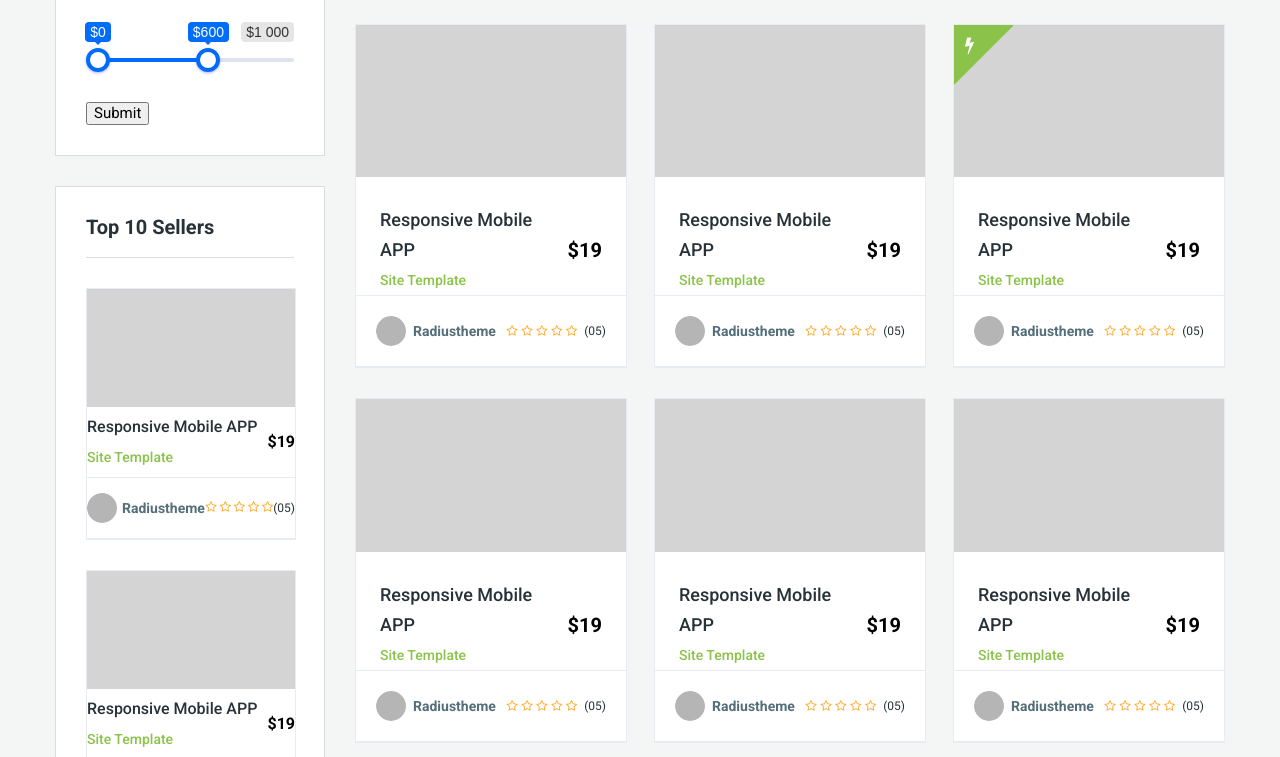
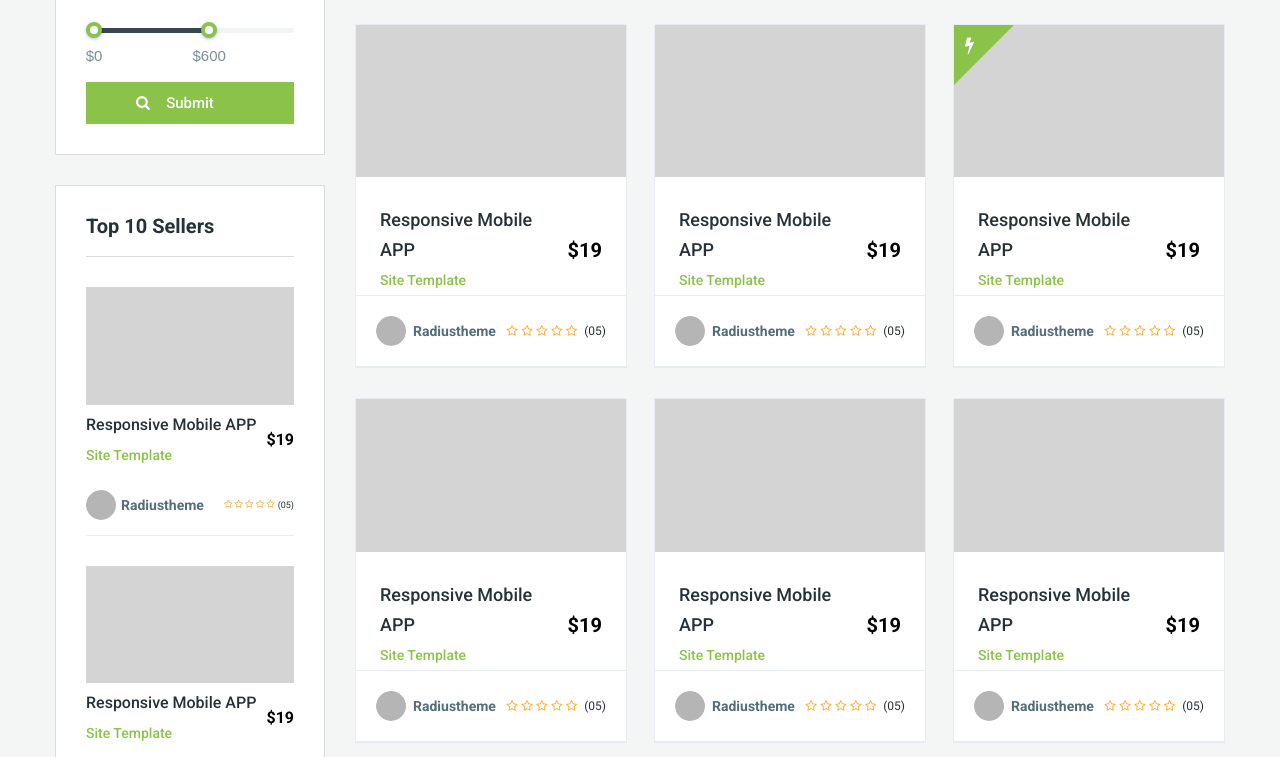
Before and after one commit to esa-kateryna/market-place, a website: page app/categories.html in a window 1280 px wide. Shown: the part 961-1718 px from the top of the page. Drawn offline with nearby package versions, Linux system fonts and the light colour scheme; files whose address does not match are found by name.

Commit message:
category page finished

```diff
--- a/app/scss/style.scss
+++ b/app/scss/style.scss
@@ -872,14 +872,66 @@ ul{
 			font-weight: 700;
 			padding-top: 10px;
 			border-bottom: 1px solid #dcdcdc;
-			margin-bottom: 30px;
 		}
 		.price-range_form{
 			button{
 				margin-top: 30px;
 				margin-bottom: 30px;
+				background-color: $top;
+				width: 100%;
+				text-align: center;
+				font-weight: 500;
+				color: #fff;
+				border: none;
+				line-height: 40px;
+				cursor: pointer;
+				position: relative;
+				&:before{
+					content: "\f002";
+					font-family: 'icomoon';
+					position: absolute;
+					left: 50px;
+				}
 			}
+		.irs--round {
+			height: 60px;
 		}
+		.irs--round .irs-bar {
+    		height: 5px;
+    		background-color: #37474f;
+		}
+		.irs--round .irs-line {
+    		height: 5px;
+    		background-color: #f2f5f8;
+    		border-radius: 4px;
+		}
+		.irs--round .irs-handle {
+			top: 30px;
+			width: 16px;
+			height: 16px;
+			border: 4px solid $top;
+			background-color: #fff;
+			border-radius: 16px;
+		}
+		.irs-min,
+		.irs-max{
+			display: none;
+		}
+		.irs--round .irs-from, .irs--round .irs-single, .irs--round .irs-to {
+			font-size: 15px;
+			line-height: 1;
+			text-shadow: none;
+			padding: 3px 5px;
+			background-color: transparent;
+			color: #78909c;
+			border-radius: 4px;
+		}
+		.irs--round .irs-from:before, .irs--round .irs-single:before, .irs--round .irs-to:before{
+			display: none;
+		}
+		.irs-from, .irs-single, .irs-to{
+			top: 53px;
+		}		}
 		.top-sellers-box{
 			background-color: #fff;
 			margin-bottom: 30px;
@@ -896,9 +948,13 @@ ul{
 				border-bottom: 1px solid #dcdcdc;
 				margin-bottom: 30px;
 			}
+			.item{
+				border: none;
+			}
 			.item__info{
 				padding: 0;
 				min-height: 70px;
+				border-bottom: none;
 			}
 			.item__info-name{
 				font-size: 16px;
@@ -914,13 +970,13 @@ ul{
 				margin-right: 5px;
 			}
 			.item__user-rating{
-				font-size: 12px;
+				font-size: 9px;
 			}
 			.item__user-rating li{
 				padding-right: 0;
 			}
 			.item__user-rating-number {
-				padding-left: 0px;
+				padding-left: 3px;
 			}
 			.view{
 				color: #fff;
@@ -1010,7 +1066,7 @@ ul{
 			}
 		}
 		.paganation{
-			padding-top: 15px;
+			padding-top: 10px;
 			li{
 				display: inline-block;
 				&+li{
```
Also changed, not shown: app/css/style.css.
